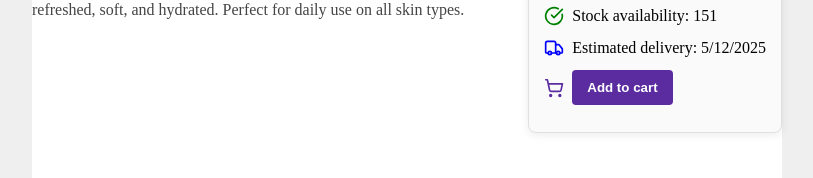
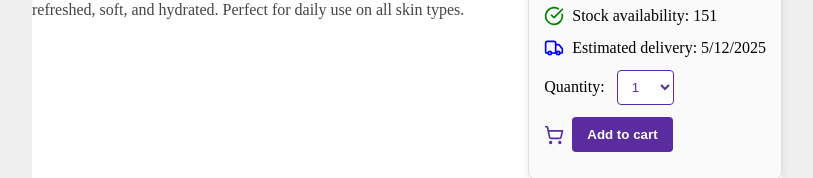
Before and after one commit to AlexDegerman/e-commerce-app-ts, a React (Vite) app: page /product/1 in a window 1280 px wide. Shown: the part 622-800 px from the top of the page, without its empty margins (233-1046 px from the left). Built offline with nearby package versions, Linux system fonts and the light colour scheme.

Commit message:
Add quantity support to product page and cart

```diff
--- a/src/components/Cart.tsx
+++ b/src/components/Cart.tsx
@@ -1,10 +1,11 @@
+import { Link } from "react-router-dom";
 import { useCart } from "../hooks/useCart"
 import "../styles/Cart.css";
 
 const Cart = () => {
   const { cartItems, removeFromCart } = useCart()
 
-  const totalPrice = cartItems.reduce((total, item) => total + item.price, 0)
+   const totalPrice = cartItems.reduce((total, item) => total + (item.price * (item.quantity || 1)), 0)
 
   if (cartItems.length === 0) {
     return <div className="empty-cart-message">Your cart is empty!</div>
@@ -15,9 +16,17 @@ const Cart = () => {
 <h1>Your Cart</h1>
     {cartItems.map((item) => (
       <div key={item.id} className="cart-item">
+        <Link to={`/product/${item.id}`}>
           <img src={item.image} alt={item.name} className="cart-image" />
+        </Link>
+        <Link to={`/product/${item.id}`} className="item-name">
           <h3>{item.name}</h3>
-            <p>${item.price}</p>
+        </Link>
+        <div className="item-price-details">
+          <p>${item.price} each</p>
+          <div className="quantity-info">Qty: {item.quantity || 1}</div>
+          <div className="subtotal">Subtotal: ${((item.price * (item.quantity || 1)).toFixed(2))}</div>
+        </div>
         <button onClick={() => removeFromCart(item.id)}>Remove</button>
       </div>
     ))}
--- a/src/components/HomePage.tsx
+++ b/src/components/HomePage.tsx
@@ -44,6 +44,7 @@ return (
             </Link>
           ))}
         </div>
+          <Link to="/product-list" className="more-products"><p className="more-products-message">More products</p></Link>
       </div>
     </div>
   )
--- a/src/components/ProductPage.tsx
+++ b/src/components/ProductPage.tsx
@@ -3,6 +3,7 @@ import "../styles/ProductPage.css"
 import { CheckCircle, DollarSign, ShoppingCart, Truck } from "lucide-react"
 import { useProduct } from "../hooks/useProduct"
 import { useCart } from "../hooks/useCart"
+import { useState } from "react"
 
 interface ProductPageParams {
   [key: string]: string | undefined
@@ -13,6 +14,7 @@ const ProductPage = () => {
   const { index } = useParams<ProductPageParams>()
   const { products } = useProduct()
   const { addToCart } = useCart()
+  const [quantity, setQuantity] = useState<number>(1)
   const product = Object.values(products)
   .flat()
   .find((p) => p.id === parseInt(index || "0"))
@@ -27,6 +29,17 @@ const ProductPage = () => {
     return <div>Product not found</div>
   }
 
+  const handleQuantityChange = (e: React.ChangeEvent<HTMLSelectElement>): void => {
+    setQuantity(Number(e.target.value))
+  }
+
+  const handleAddToCart = (): void => {
+    addToCart({
+      ...product,
+      quantity: quantity
+    })
+  }
+
 return (
     <div className="product-page-container">
       <h1 className="product-title">{product.name}</h1>
@@ -39,7 +52,19 @@ return (
           <p><DollarSign color="green" size="20px"/><strong>Price: ${product.price}</strong></p>
           <p> <CheckCircle color="green" size="20px"/>Stock availability: {stockAmount} </p>
           <p><Truck color="blue" size="20px"/>Estimated delivery: {formattedDate} </p>
-          <p><ShoppingCart color="#5a2ca0" size="20px"/><button onClick={() => addToCart(product)} className="add-to-cart-button">Add to cart</button></p>
+          <label htmlFor="quantity">Quantity: </label>
+          <select
+            id="quantity"
+            value={quantity}
+            onChange={handleQuantityChange}
+          >
+            {[...Array(10).keys()].map((x) => (
+              <option key={x + 1} value={x + 1}>
+                {x + 1}
+              </option>
+            ))}
+          </select>
+          <p><ShoppingCart color="#5a2ca0" size="20px"/><button onClick={handleAddToCart} className="add-to-cart-button">Add to cart</button></p>
         </div>
       </div>
     </div>
--- a/src/providers/CartProvider.tsx
+++ b/src/providers/CartProvider.tsx
@@ -11,7 +11,24 @@ export const CartProvider: FC<CartProviderProps> = ({ children }) => {
 
   const addToCart = (product: Product): void => {
     setCartItems((prevItems) => {
-      const updatedItems = [...prevItems, product]
+      const existingItemIndex = prevItems.findIndex(item => item.id === product.id)
+
+      let updatedItems: Product[]
+
+      if (existingItemIndex >= 0) {
+        updatedItems = [...prevItems]
+        updatedItems[existingItemIndex] = {
+          ...updatedItems[existingItemIndex],
+          quantity: (updatedItems[existingItemIndex].quantity || 1) + (product.quantity || 1)
+        }
+      } else {
+        const newItem: Product = {
+          ...product,
+          quantity: product.quantity || 1
+        }
+        updatedItems = [...prevItems, newItem]
+      }
+
       localStorage.setItem("cartItems", JSON.stringify(updatedItems))
       return updatedItems
     })
@@ -25,12 +42,25 @@ export const CartProvider: FC<CartProviderProps> = ({ children }) => {
     })
   }
 
+  const updateCartItemQuantity = (productId: number, newQuantity: number): void => {
+    setCartItems((prevItems) => {
+      const updatedItems = prevItems.map(item => {
+        if (item.id === productId) {
+          return { ...item, quantity: newQuantity }
+        }
+        return item
+      })
+      localStorage.setItem("cartItems", JSON.stringify(updatedItems))
+      return updatedItems
+    })
+  }
+
   useEffect(() => {
     localStorage.setItem("cartItems", JSON.stringify(cartItems))
   }, [cartItems])
 
   return (
-    <CartContext.Provider value={{ cartItems, addToCart, removeFromCart}}>
+    <CartContext.Provider value={{ cartItems, addToCart, removeFromCart, updateCartItemQuantity}}>
       {children}
     </CartContext.Provider>
   )
--- a/src/styles/Cart.css
+++ b/src/styles/Cart.css
@@ -8,6 +8,7 @@
   background-color: white;
   border-radius: 8px;
   box-shadow: 0 2px 10px rgba(0, 0, 0, 0.05);
+  width: clamp(280px, 95%, 750px);
 }
 
 .cart-container h1 {
@@ -32,22 +33,50 @@
   flex: 1;
 }
 
-.cart-item p {
+.item-price-details {
+  display: flex;
+  flex-direction: column;
+  align-items: flex-end;
+  width: 160px;
+  margin-right: 15px;
+}
+
+.item-price-details p {
   color: #5a2ca0;
   font-weight: bold;
   font-size: 1.1rem;
-  width: 100px;
+  margin: 0 0 5px 0;
   text-align: right;
 }
 
-.cart-item button {
+.quantity-info {
+  font-size: 0.9rem;
+  color: #666;
+  margin-bottom: 5px;
+}
+
+.subtotal {
+  font-size: 0.95rem;
+  color: #5a2ca0;
+  font-weight: bold;
+}
+
+.cart-item button, .clear-cart-button {
   background-color: white;
   color: #5a2ca0;
   border: 1px solid #5a2ca0;
   padding: 6px 12px;
   border-radius: 4px;
   cursor: pointer;
-  margin-left: 15px;
+}
+
+.clear-cart {
+  display: flex;
+}
+
+.clear-cart-button {
+  margin-top: 20px;
+  margin-left: auto;
 }
 
 .cart-item button:hover {
@@ -71,5 +100,9 @@
   height: 100px;
   object-fit: cover;
   border-radius: 8px;
-  margin-right: 5px;
+  margin-right: 15px;
 }
+
+.item-name {
+  text-decoration: none;
+}
--- a/src/styles/HomePage.css
+++ b/src/styles/HomePage.css
@@ -42,3 +42,13 @@
   height: 100%;
   text-decoration: none;
 }
+
+.more-products {
+  font-size: 1.2rem;
+  text-decoration: none;
+  text-align: center;
+}
+
+.more-products-message {
+  margin: 10px;
+}
--- a/src/styles/ProductPage.css
+++ b/src/styles/ProductPage.css
@@ -58,3 +58,19 @@
 .add-to-cart-button:hover {
   background-color: #7e3dd6;
 }
+
+select {
+  padding: 8px 10px;
+  border: 1px solid #5a2ca0;
+  border-radius: 4px;
+  background-color: white;
+  color: #5a2ca0;
+  font-weight: 500;
+  cursor: pointer;
+  outline: none;
+  margin-left: 8px;
+}
+
+select:hover {
+  border-color: #7e3dd6;
+}
```
Lines whose indentation alone changed are shown as unchanged.
